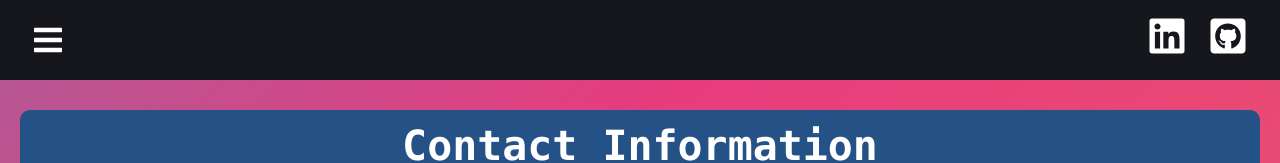
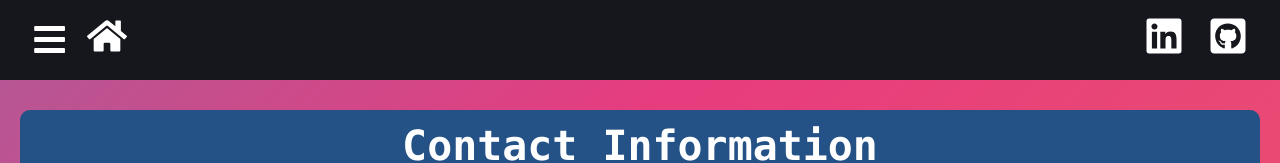
Before and after one commit to raustin9/personal-website-react, a React (Create React App) app: page /contact in a window 1280 px wide. Shown: the top 163 px of the page. Built offline with nearby package versions, Linux system fonts and the light colour scheme.

Commit message:
add home button and style it and menu button

```diff
--- a/src/components/Sidebar/Sidebar.css
+++ b/src/components/Sidebar/Sidebar.css
@@ -1,21 +1,45 @@
 .LinkedIn {
     color: #fff;
     font-size: 2.5rem;
+    transition: 200ms ease;
 }
 
 .LinkedIn:hover {
     color: #447FC5;
     font-size: 2.8rem;
-    transition: 100ms ease-in;
+    transition: 200ms ease;
 }
 
 .Github {
     color: #fff;
     font-size: 2.5rem;
+    transition: 300ms ease;
 }
 
 .Github:hover {
     color: #6cc644;
     font-size: 2.8rem;
-    transition: 100ms ease-in;
+    transition: 200ms ease;
 }
+
+.homebutton {
+    color: #fff;
+    font-size: 2.5rem;
+    transition: 300ms;
+}
+
+.homebutton:hover {
+    color: #F72585;
+    transition: 300ms;
+}
+
+.bars {
+    color: #fff;
+    font-size: 2.2rem;
+    transition: 300ms;
+}
+
+.bars:hover {
+    color : #F72585;
+    transition: 200ms;
+}
--- a/src/components/Sidebar/Sidebar.js
+++ b/src/components/Sidebar/Sidebar.js
@@ -18,7 +18,7 @@ const Socials = styled.div`
     display:flex;
     align-items: center;
     justify-content: center;
-    column-gap: 1.3rem;
+    column-gap: 1.5rem;
 `;
 
 const Nav = styled.div`
@@ -55,6 +55,13 @@ const SidebarWrap = styled.div`
     width: 100%;
 `;
 
+const HomeButton = styled(Link)`
+    justify-self: start;
+    margin: auto;
+    margin-left: 20px;
+    font-size: 2.5rem;
+`;
+
 const Sidebar = () => {
 
     const[sidebar, setSidebar] = useState(false)
@@ -66,8 +73,17 @@ const Sidebar = () => {
             <IconContext.Provider value={{ color: '#fff'}}>
                 <Nav>
                     <NavIcon to="#">
-                        <FaIcons.FaBars onClick={showSidebar}/>
+                        <IconContext.Provider value={{ className: 'bars' }}>
+                            <FaIcons.FaBars onClick={showSidebar}/>
+                        </IconContext.Provider>
                     </NavIcon>
+
+                    <HomeButton to="/home">
+                        <IconContext.Provider value={{ className: 'homebutton' }}>
+                            <FaIcons.FaHome />
+                        </IconContext.Provider>
+                    </HomeButton>
+
                     <Socials>
                         <IconContext.Provider value={{ className: 'LinkedIn'}}>
                             <a rel="noreferrer" target="_blank" href="https://www.linkedin.com/in/ralexaustin9/">
```
Also changed, not shown: 1 other file (tests, documents, lock files or other folders).
